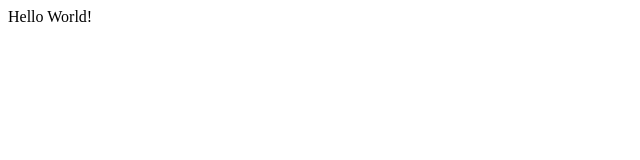
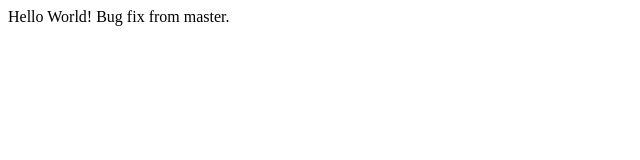
Before and after one commit to Deshdeepak1/lecture1, a plain HTML site: page index.html in a window 1280 px wide. Shown: the whole page, without its empty margins (0-640 px from the left). Drawn offline with Linux system fonts and the light colour scheme.

Commit message:
Bug fix.

```diff
--- a/index.html
+++ b/index.html
@@ -5,5 +5,6 @@
 	</head>
 	<body>
 		Hello World!
+		Bug fix from master.
 	</body>
 </html>
```
